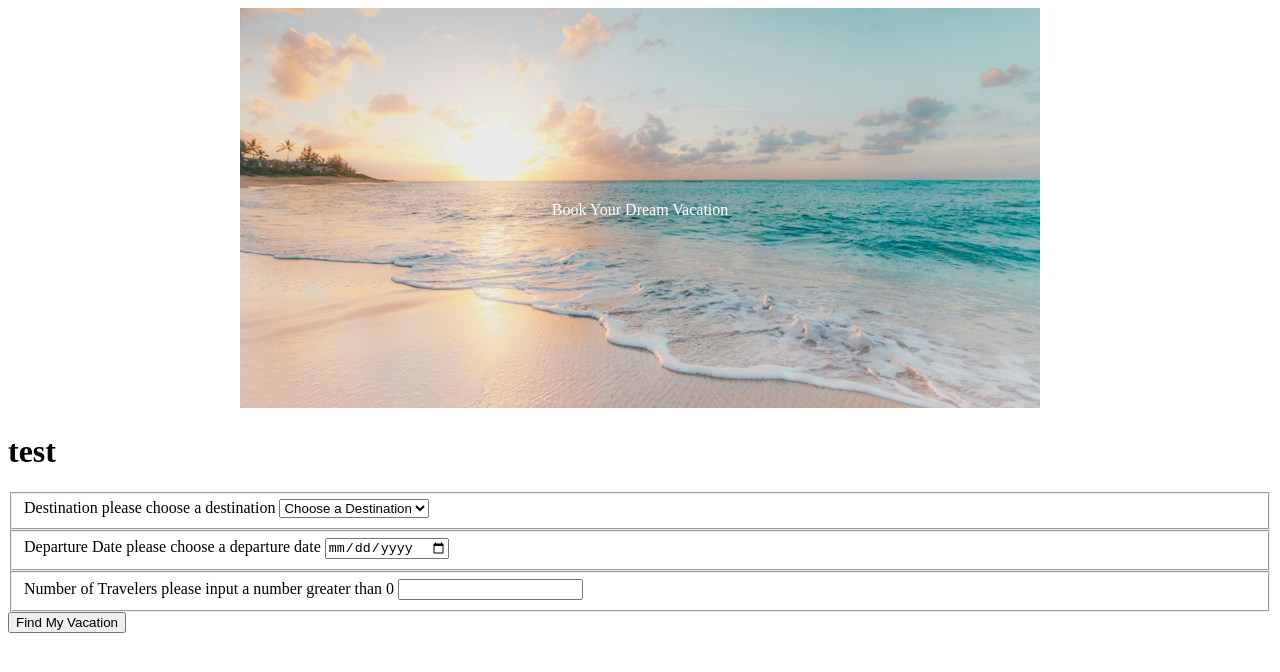
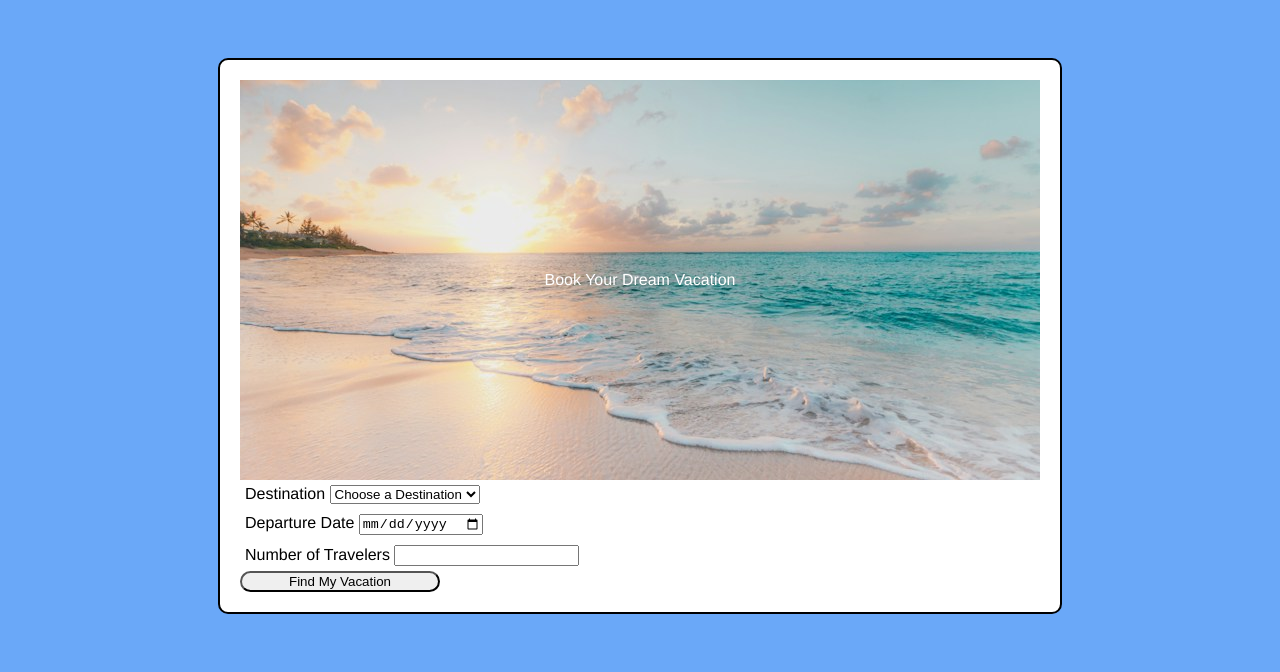
Before and after one commit to uglybrecke/vacation, a website: page views/index.html in a window 1280 px wide. Drawn offline with Linux system fonts and the light colour scheme.

Commit message:
current updates to css, very unhappy iwth current layout, goign to move on just wasting time

```diff
--- a/public/styles/styles.css
+++ b/public/styles/styles.css
@@ -1,7 +1,53 @@
+body {
+    font-family: Helvetica, sans-serif;
+    padding: 50px;
+    background-color: rgb(106, 168, 248);
+}
+
+#form {
+    max-width: 800px;
+    margin: 0 auto;
+    padding: 20px;
+    background-color: white;
+    border: 2px solid black;
+    border-radius: 10px;
+    display: flex;
+    flex-direction: column;
+}
+
+#formdiv {
+    display: flex;
+    flex-direction: column;
+}
+
+fieldset {
+    border: none;
+    padding: 5px;
+    margin: 0;
+}
+/* primary container */
+.form-group {
+    display: flex;
+    flex-direction: column;
+    gap: 6px;
+}
+
+button {
+    border-radius: 20px;
+    max-width: 25%;
+    align-items: center;
+}
+
+/*  */
 #image {
     position: relative;
     text-align: center;
     color: white;
+    min-width: 0;
+    width: 100%;
+    height: 100%;
+    object-fit: contain;
+    display: flex;
 }
 
 #img-center {
@@ -11,3 +57,7 @@
     transform: translate(-50%, -50%);
     color: white;
 }
+
+.err {
+    display: none;
+}
--- a/views/index.html
+++ b/views/index.html
@@ -14,14 +14,13 @@
     <title>Vacation</title>
 </head>
 <body>
-    <div id="pagebox">
-        <div id="image">
-            <img src="/public/images/back.png" alt="sunset">
-            <div id="img-center">Book Your Dream Vacation</div>
-        </div>
-        <h1>test</h1>
+    <div id="formdiv" class="form-group">
         <form id="form" action="#" method="get">
-            <div class="form-group">
+                <div id="image" class="form-group">
+                    <img src="/public/images/back.png" alt="sunset">
+                        <div id="img-center">Book Your Dream Vacation</div>
+                </div>
+            <div class="form-group" id="dest">
                 <fieldset>
                     <label for="destination">Destination</label>
                         <span class="err" id="err-destination">please choose a destination</span>
@@ -36,7 +35,7 @@
                 </fieldset>
             </div>
 
-            <div class="form-group">
+            <div class="form-group" id="depart">
                 <fieldset>
                     <label for="date">Departure Date</label>
                         <span class="err" id="err-date">please choose a departure date</span>
@@ -44,7 +43,7 @@
                 </fieldset>
             </div>
 
-            <div class="form-group">
+            <div class="form-group" id="trav">
                 <fieldset>
                     <label for="number">Number of Travelers</label>
                         <span class="err" id="err-number">please input a number greater than 0</span>
```
